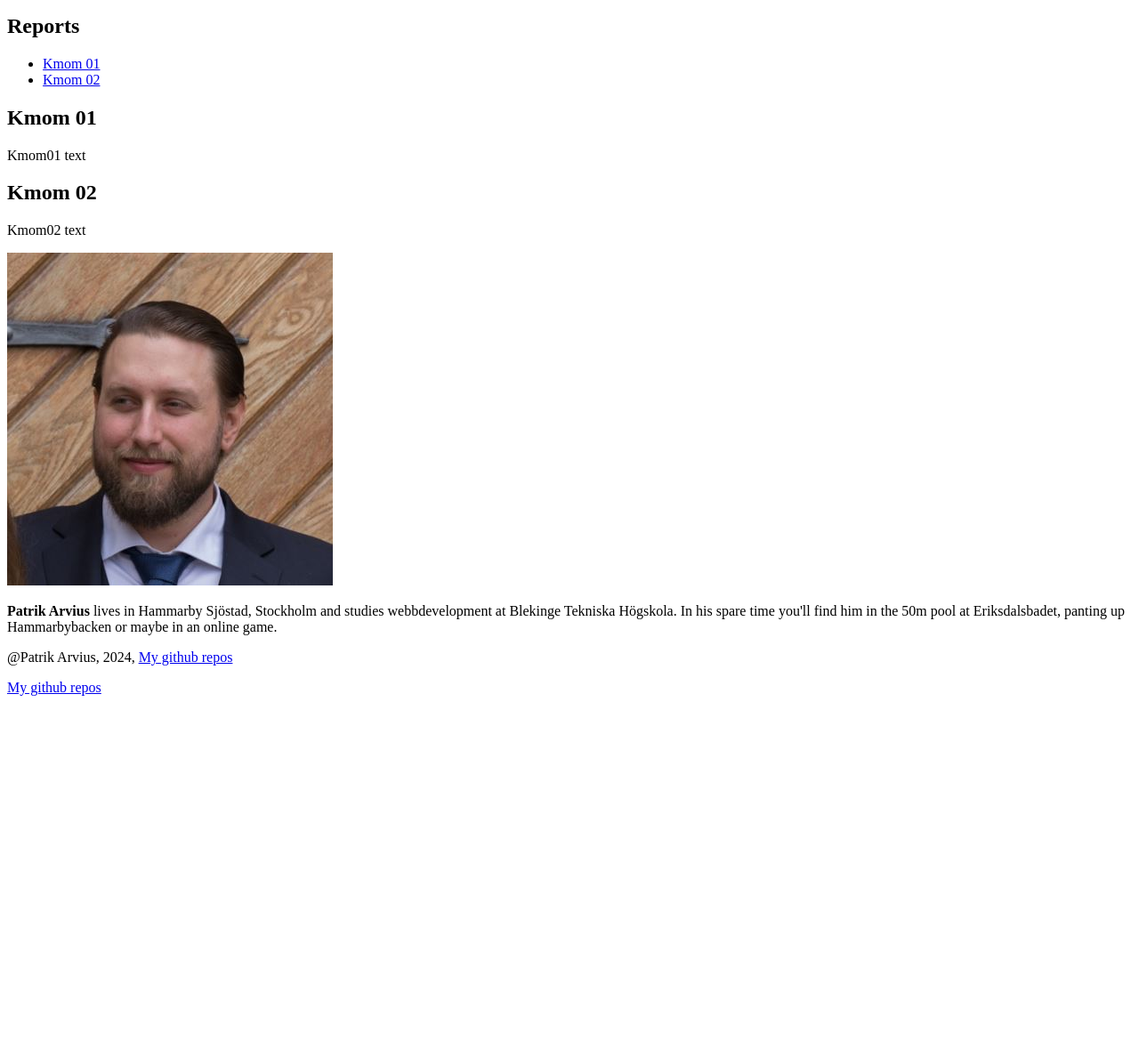
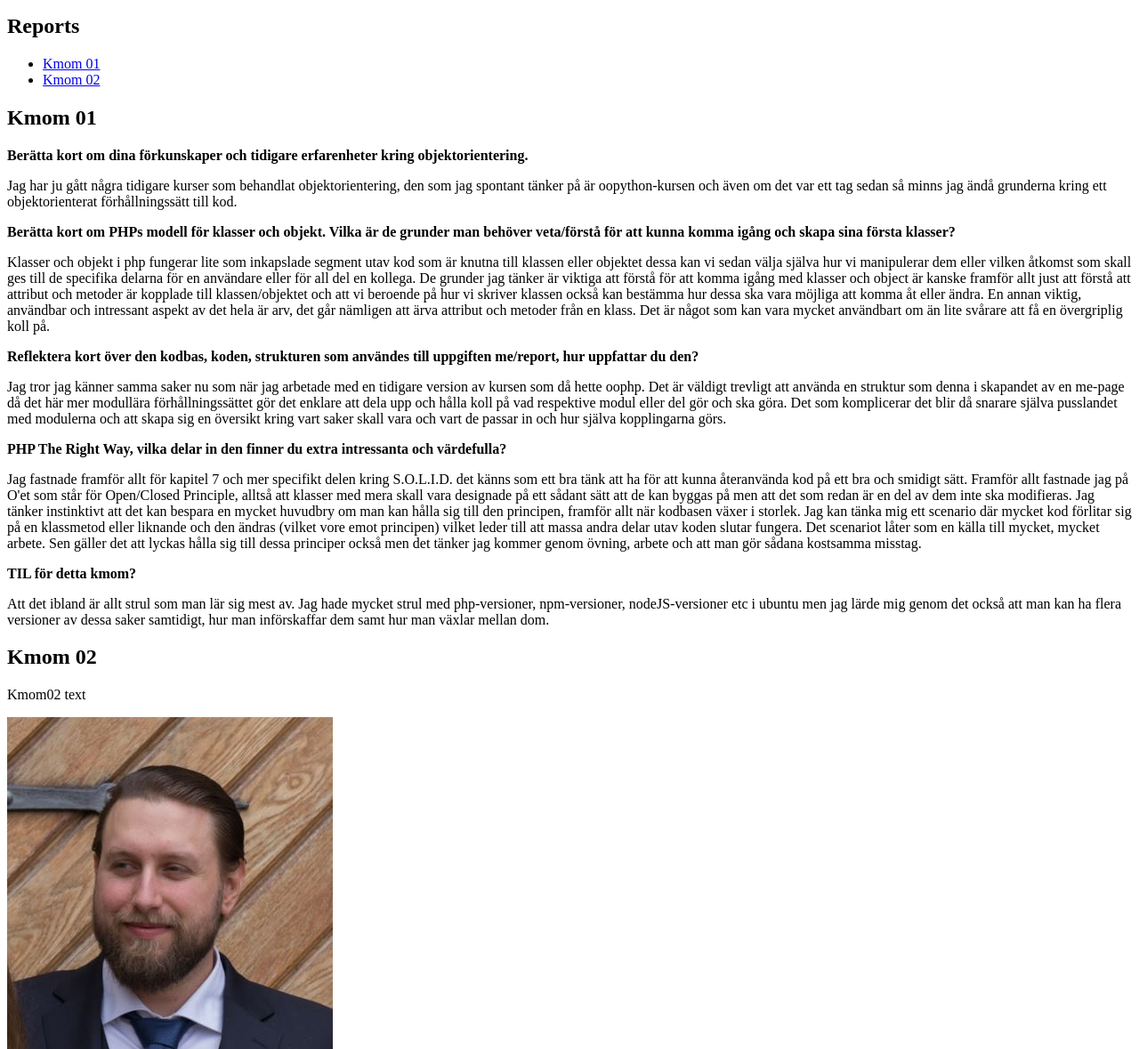
Before and after one commit to PatrikArvius/MVC, a PHP site: template templates/report.html.twig in a window 1280 px wide. Shown: the part 174-1353 px from the top of the page at 89% size. Before the commit the page ends 956 px from the top, so only its background shows below. Run offline with PHP 8.4, Linux system fonts and the light colour scheme; the template is opened without the code that fills it, so the values that code supplies are empty; some libraries are stand-ins or nearby versions.

Commit message:
Added report text for kmom01

```diff
--- a/templates/report.html.twig
+++ b/templates/report.html.twig
@@ -14,7 +14,30 @@
 
         <div class="div-col-2">
             <h2 id="kmom01">Kmom 01</h2>
-            <p>Kmom01 text</p>
+            <p><b>Berätta kort om dina förkunskaper och tidigare erfarenheter kring objektorientering.</b></p>
+            <p>Jag har ju gått några tidigare kurser som behandlat objektorientering, den som jag spontant tänker på är oopython-kursen och även om det var ett tag
+            sedan så minns jag ändå grunderna kring ett objektorienterat förhållningssätt till kod.</p>
+            <p><b>Berätta kort om PHPs modell för klasser och objekt. Vilka är de grunder man behöver veta/förstå för att kunna komma igång och skapa sina första klasser?</b></p>
+            <p>Klasser och objekt i php fungerar lite som inkapslade segment utav kod som är knutna till klassen eller objektet dessa kan vi sedan välja själva hur vi manipulerar dem
+            eller vilken åtkomst som skall ges till de specifika delarna för en användare eller för all del en kollega. De grunder jag tänker är viktiga att förstå för att komma igång
+            med klasser och object är kanske framför allt just att förstå att attribut och metoder är kopplade till klassen/objektet och att vi beroende på hur vi skriver klassen också
+            kan bestämma hur dessa ska vara möjliga att komma åt eller ändra. En annan viktig, användbar och intressant aspekt av det hela är arv, det går nämligen att ärva attribut och
+            metoder från en klass. Det är något som kan vara mycket användbart om än lite svårare att få en övergriplig koll på.</p>
+            <p><b>Reflektera kort över den kodbas, koden, strukturen som användes till uppgiften me/report, hur uppfattar du den?</b></p>
+            <p>Jag tror jag känner samma saker nu som när jag arbetade med en tidigare version av kursen som då hette oophp. Det är väldigt trevligt att använda en struktur som denna
+            i skapandet av en me-page då det här mer modullära förhållningssättet gör det enklare att dela upp och hålla koll på vad respektive modul eller del gör och ska göra.
+            Det som komplicerar det blir då snarare själva pusslandet med modulerna och att skapa sig en översikt kring vart saker skall vara och vart de passar in och hur själva kopplingarna
+            görs.</p>
+            <p><b>PHP The Right Way, vilka delar in den finner du extra intressanta och värdefulla?</b></p>
+            <p>Jag fastnade framför allt för kapitel 7 och mer specifikt delen kring S.O.L.I.D. det känns som ett bra tänk att ha för att kunna återanvända kod på ett bra och
+            smidigt sätt. Framför allt fastnade jag på O'et som står för Open/Closed Principle, alltså att klasser med mera skall vara designade på ett sådant sätt att de kan byggas på
+            men att det som redan är en del av dem inte ska modifieras. Jag tänker instinktivt att det kan bespara en mycket huvudbry om man kan hålla sig till den principen, framför allt
+            när kodbasen växer i storlek. Jag kan tänka mig ett scenario där mycket kod förlitar sig på en klassmetod eller liknande och den ändras (vilket vore emot principen) vilket leder
+            till att massa andra delar utav koden slutar fungera. Det scenariot låter som en källa till mycket, mycket arbete. Sen gäller det att lyckas hålla sig till dessa principer också
+            men det tänker jag kommer genom övning, arbete och att man gör sådana kostsamma misstag.</p>
+            <p><b>TIL för detta kmom?</b></p>
+            <p>Att det ibland är allt strul som man lär sig mest av. Jag hade mycket strul med php-versioner, npm-versioner, nodeJS-versioner etc i ubuntu men jag lärde mig genom det också
+            att man kan ha flera versioner av dessa saker samtidigt, hur man införskaffar dem samt hur man växlar mellan dom.</p>
 
             <h2 id="kmom02">Kmom 02</h2>
             <p>Kmom02 text</p>
```
